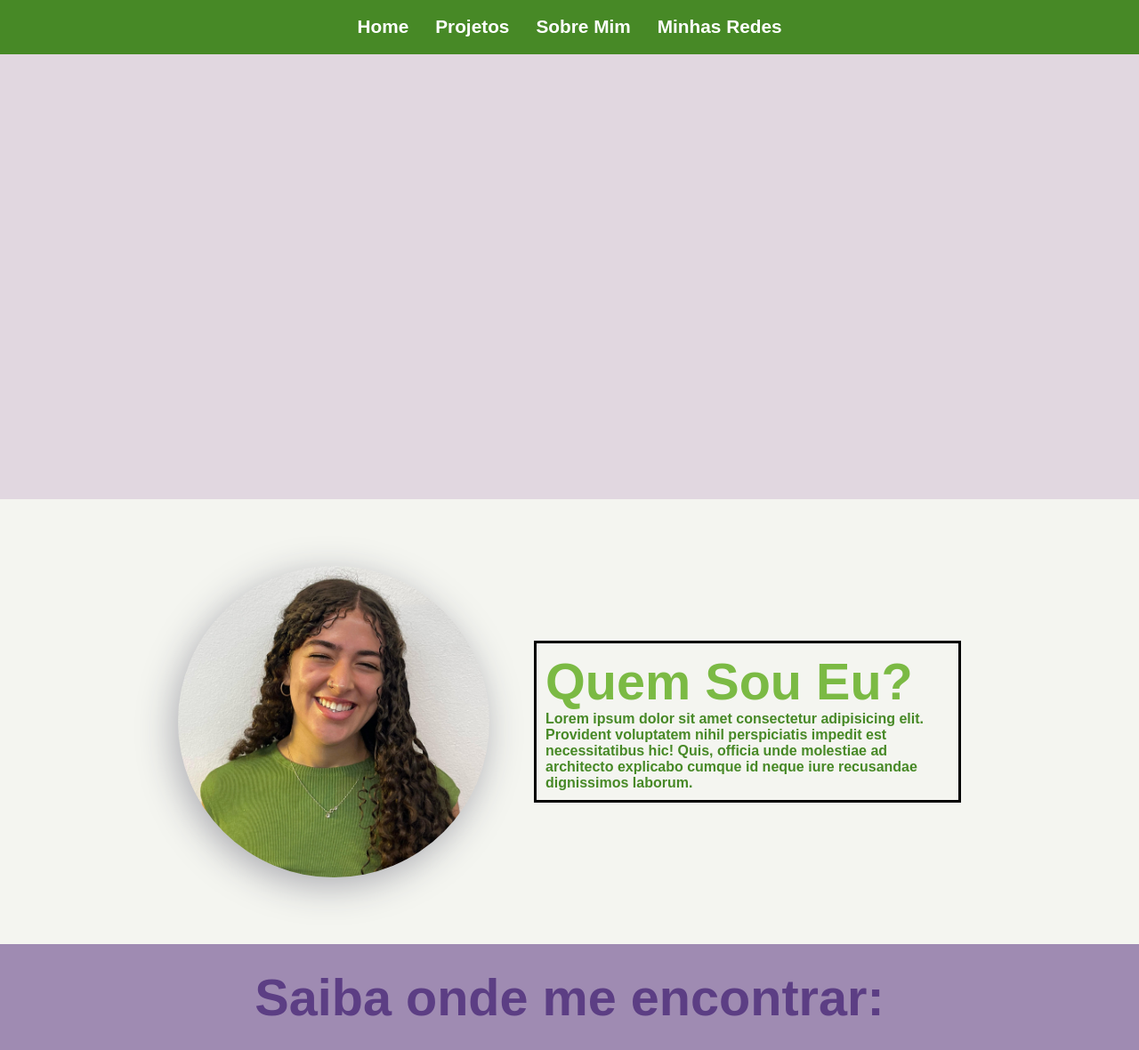
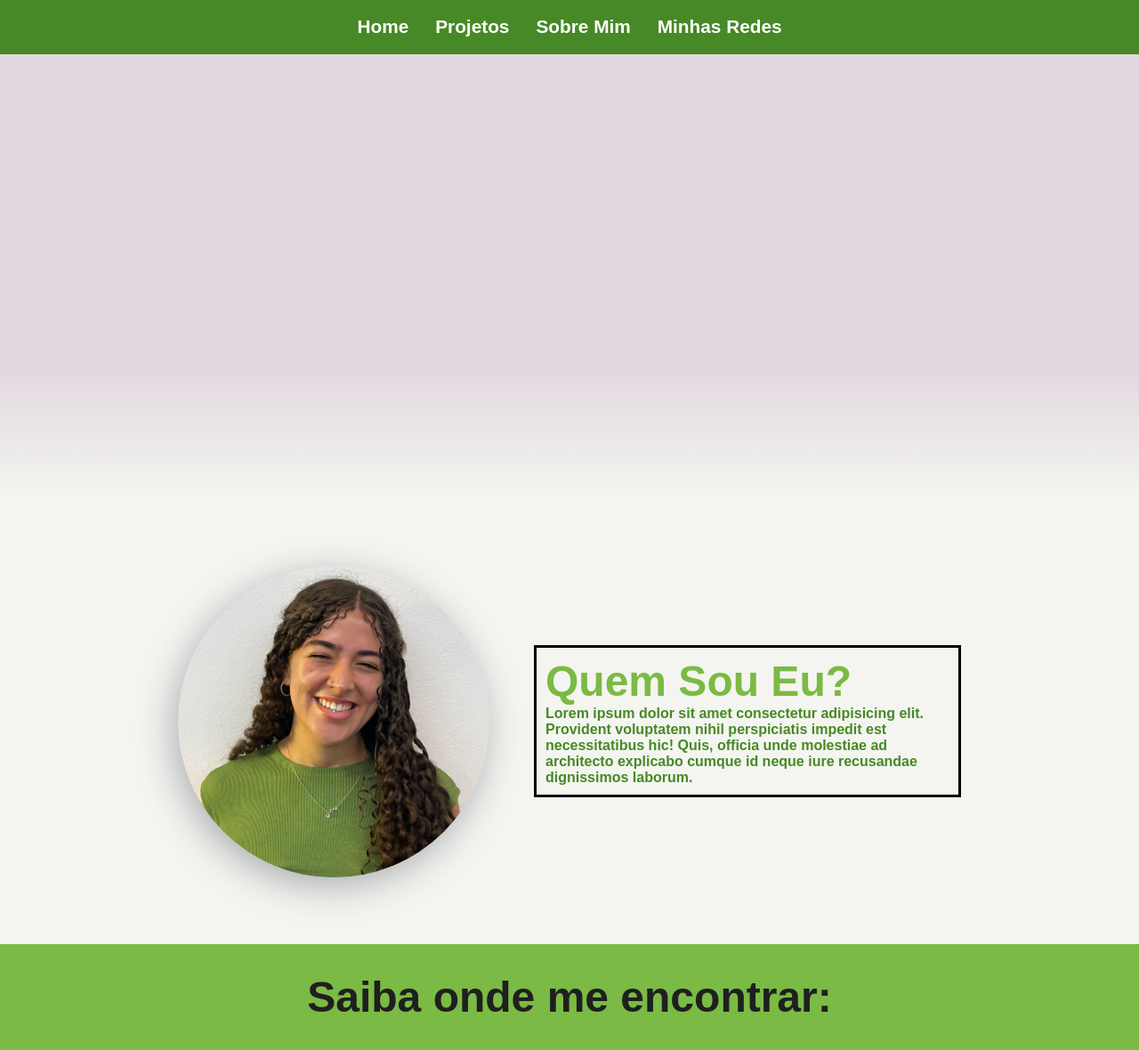
Before and after one commit to mafenandaup/Portifolio-dev, a React (Vite) app in the folder portifolio-main/: page / in a window 1280 px wide. Shown: the whole page at 89% size. Built offline with nearby package versions, Linux system fonts and the light colour scheme; a web font is replaced by a local one.

Commit message:
refactor: update local styles

```diff
--- a/portifolio-main/src/pages/home/sections/About/About.css
+++ b/portifolio-main/src/pages/home/sections/About/About.css
@@ -22,7 +22,7 @@ section {
 
 h1 {
     font-weight: 800;
-    font-size: 3.6rem;
+    font-size: 3.0rem;
 }
 
 article {
--- a/portifolio-main/src/pages/home/sections/Contact/Contact.css
+++ b/portifolio-main/src/pages/home/sections/Contact/Contact.css
@@ -10,13 +10,13 @@
 }
 
 footer {
-    background-color: var(--african-violet);
-    color: var(--rebecca-purple);
+    background-color: var(--mantis);
+    color: var(--notpureblack);
     padding: 20px 20px;
     display: flex;
     justify-content: center;
     align-items: center;
-    width: 100vw;
+    min-width: 100vw;
     height: 120px;
 
 }
--- a/portifolio-main/src/pages/home/sections/Hero/Hero.css
+++ b/portifolio-main/src/pages/home/sections/Hero/Hero.css
@@ -11,8 +11,8 @@
 
 .hero-contain {
     padding: 30px;
-    background-color: var(--lavender-blush);
-    width: 100vw;
+   background: linear-gradient(var(--lavender-blush)70%,var(--baby-powder));
+    min-width: 100vw;
     height: 500px;
 }
 
@@ -22,7 +22,7 @@
     display: flex;
     justify-content: center;
     align-items: center;
-    width: 100vw;
+    min-width: 100vw;
     height: 3.8rem;
 }
 
```
